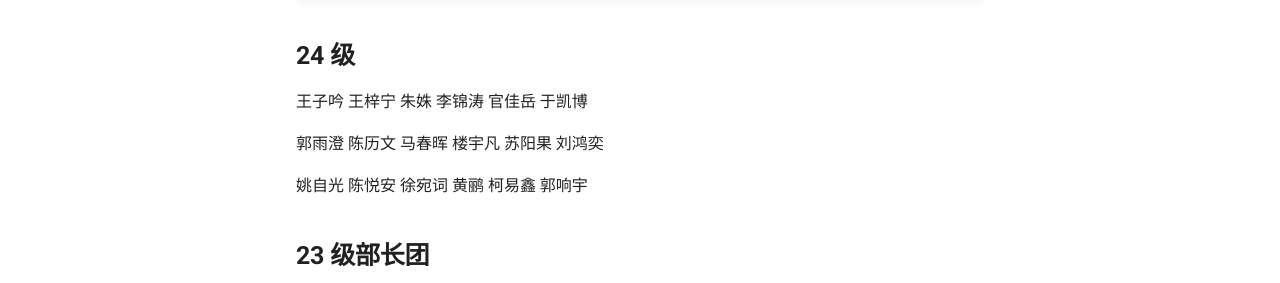
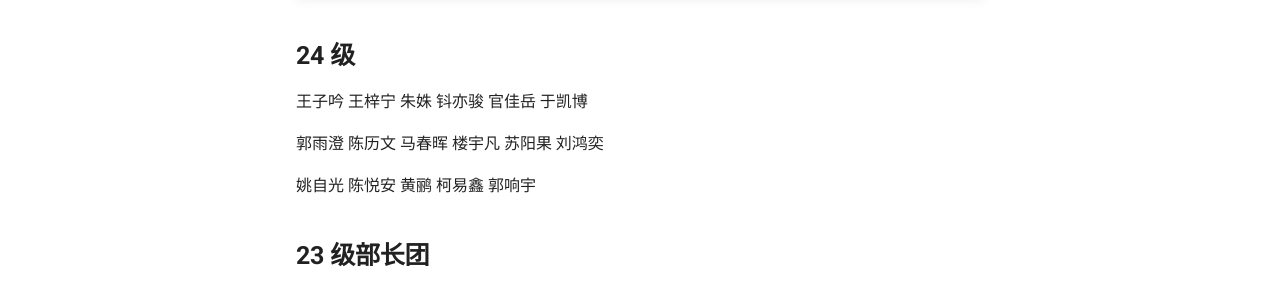
Before and after one commit to laoguanTX/2025visualstudio, an MkDocs documentation site: the page built from docs/team/index.md, in a window 1280 px wide and 1163 px high. Shown: the part 313-596 px from the top of the window. Built offline with MkDocs 1.6.1 and Material for MkDocs 9.7.7, drawn with Linux system fonts in a browser that asks for light colours.

Commit message:
Update:name list

```diff
--- a/docs/team/index.md
+++ b/docs/team/index.md
@@ -4,11 +4,11 @@
 
 ## **24 级**
 
-王子吟 王梓宁 朱姝 李锦涛 官佳岳 于凯博
+王子吟 王梓宁 朱姝 钭亦骏 官佳岳 于凯博
 
 郭雨澄 陈历文 马春晖 楼宇凡 苏阳果 刘鸿奕
 
-姚自光 陈悦安 徐宛词 黄鹂 柯易鑫 郭响宇
+姚自光 陈悦安 黄鹂 柯易鑫 郭响宇
 
 ## **23 级部长团**
 
```
